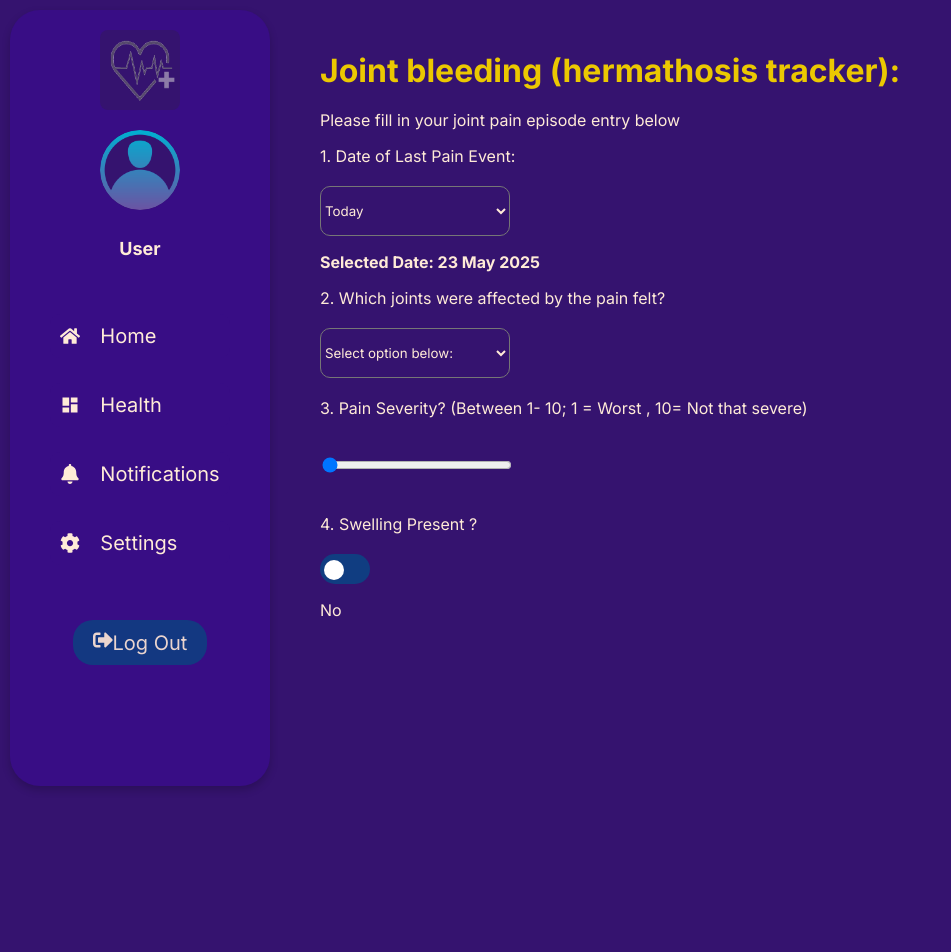
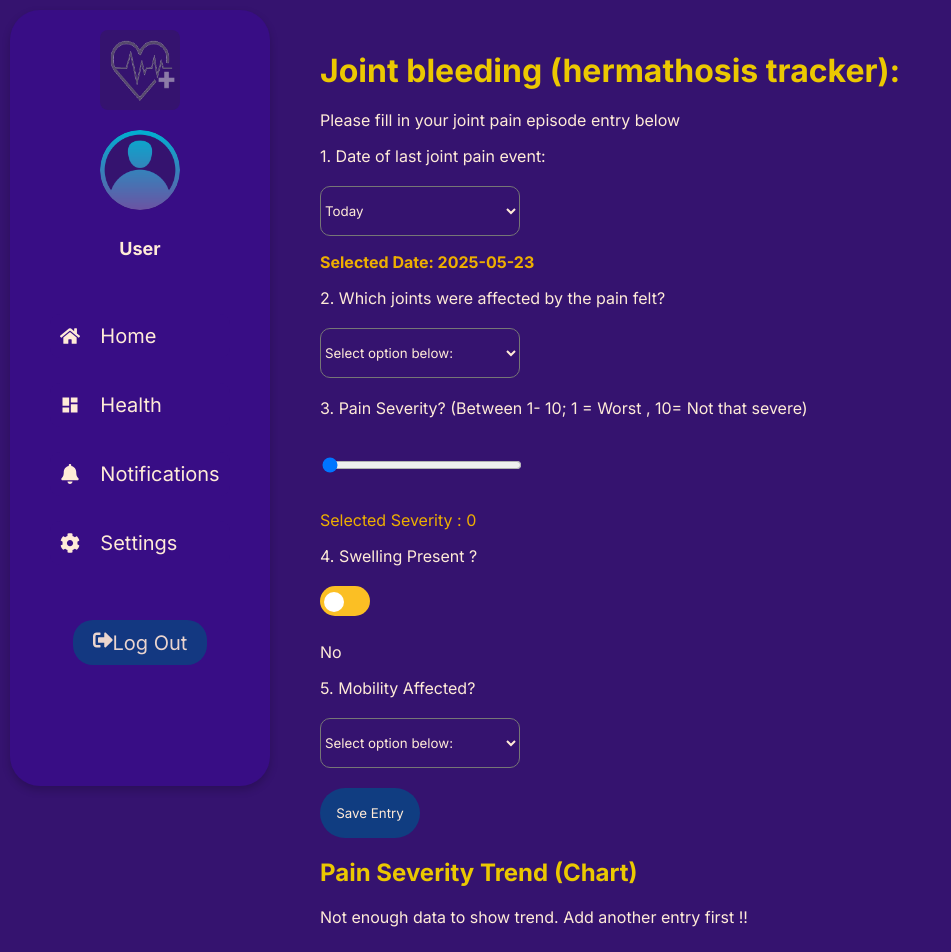
Before and after one commit to MaccccD/Haemophilia-Healthcare-App, a React (Create React App) app: page /JointPainTracker in a window 1280 px wide. Shown: the top 952 px of the page, without its empty margins (0-951 px from the left). Before the commit the page ends 800 px from the top, so only its background shows below. Built offline with nearby package versions, Linux system fonts and the light colour scheme; sample sign-in values are in the browser's storage; a web font is replaced by a local one.

Commit message:
Joint Pain Tracker Final Functionality Update
-Added a pain trends chart from React that shows users the trends of their joint pain, comparing their pain severity with the last date of their pain experience.

```diff
--- a/package.json
+++ b/package.json
@@ -15,6 +15,7 @@
     "react-loader-spinner": "^6.1.6",
     "react-router-dom": "^7.5.3",
     "react-scripts": "5.0.1",
+    "recharts": "^2.15.3",
     "web-vitals": "^2.1.4"
   },
   "scripts": {
--- a/src/Haemophilia Components/BleedingData.jsx
+++ b/src/Haemophilia Components/BleedingData.jsx
@@ -88,6 +88,7 @@ function BleedingData() {
 
        <p className='content'>8. Pain Level (1-10):</p>
        <input type='range' placeholder='1 being the worst, 10 being the least' className='setUp' min="1" max= "10" value={painLevel} onChange={(e)=> setPainLevel(e.target.value)} required/>
+       <p>Pain level : {painLevel}</p>
 
        <p className='content'>9. Additional Notes:</p>
        <textarea value={notes}   className= "setUp" onChange={(e)=> setNotes(e.target.value)} rows= "4" required/>
--- a/src/Haemophilia Components/JointPainTracker.jsx
+++ b/src/Haemophilia Components/JointPainTracker.jsx
@@ -1,15 +1,39 @@
-import React, { useState } from 'react'
+import React, { useEffect, useState } from 'react';
+import { LineChart, Line, XAxis, YAxis, CartesianGrid, Tooltip, ResponsiveContainer } from 'recharts';
+import LoadingScreen from '../Main Components/LoadingScreen';
 
 function JointPainTracker() {
-  const [painTrakcer, setPainTracker] = useState("");
   const [selectedTimeframe, setSelectedTimeframe] = useState("today");
-  const [painEvent, setPainEvent] = useState(0);
-  const[customDate, setCustomDate] = useState("")
-  const[jointsAffected, setAffectedJoints] = useState("");
-  const [painDuration, setPainDuration] = useState(0);
-  const[swelling, setSwelling] = useState(false);
+  const [customDate, setCustomDate] = useState("")
+  const [jointsAffected, setAffectedJoints] = useState("");
+  const [painSeverity, setPainSeverity] = useState(0);
+  const [swelling, setSwelling] = useState(false);
   const [mobility, setMobility] = useState("");
-  const[trigger, setTrigger] = useState("");
+  const [filledFields, setFilledFields] = useState(true);
+  const [painData, setPainData] = useState([]);
+  const [chartData, setChartData] = useState([]);
+  const [loading, setLoading] = useState(true);
+
+
+  useEffect(()=>{
+   const retrievedData =  JSON.parse(localStorage.getItem("JointPaintData")) || [];
+   console.log(retrievedData);
+   const timerDelay = setTimeout(()=>{
+    setLoading(false);
+   }, 2000)
+
+   const formattedData = retrievedData.map((entry, index)=>({
+    name: entry.customDate || entry.selectedTimeframe || `Entry ${index + 1}`, //shpw on the x-axis
+    severity: parseInt(entry.painSeverity), //shows on the y-axis
+   }));
+   //pass the forated data into the chart data state array variable:
+   setChartData(formattedData);
+    //cleanup func:
+    return () => clearTimeout(timerDelay);
+  }, []);
+  if(loading){
+    return <LoadingScreen/>
+    }
 
 
   const handleDateChange = (event) => { // handling changes from the date picker
@@ -21,7 +45,7 @@ function JointPainTracker() {
   const handleTimeFrameChange = (event) => {
     setSelectedTimeframe(event.target.value);
 
-    if(event.target.value != "custom"){
+    if(event.target.value !== "custom"){
       setCustomDate(""); // clearing the date if the picked wasn't the custom one
     }
   }
@@ -52,15 +76,45 @@ function JointPainTracker() {
 
     const date = new Date(today);
     date.setDate(today.getDate()  - daysAgo);
-    return date.toLocaleDateString('en-GB', {
-       day: '2-digit',
-       month: 'long',
-       year: 'numeric'
-    })
+    return date.toISOString().split("T")[0];
   };
 
   const handleSwelling = () =>{
     setSwelling(prev => !prev);
+  };
+
+  const handleJointPainTracker = () =>{ // here i'm basically uodating the chart based on the entry data that was oogged by ye user to show them their jont pain trends
+    if(!selectedTimeframe  || (selectedTimeframe === "custom" && !customDate) || !jointsAffected || !painSeverity || !swelling || !mobility){
+      alert("Please fill out all the various fields first !");
+      setFilledFields(false);
+      return;
+    };
+    const jointPainLog = {
+    date: getFinalDate(),
+    jointsAffected,
+    painSeverity: Number(painSeverity), //converting this to a number.
+    swelling,
+    mobility,
+  }
+    const updatedJointPainLogs = [...painData, jointPainLog]; // adding what the users logged in and storig in the state array available
+    setPainData(updatedJointPainLogs)
+    localStorage.setItem("JointPainData", JSON.stringify(updatedJointPainLogs));
+
+  const formattedData = updatedJointPainLogs.map((entry, index) => ({
+  name: entry.date || `Entry ${index + 1}`,
+  severity: parseInt(entry.painSeverity),
+  }));
+  setChartData(formattedData);
+
+  //clearing the fields after an entry has been saved :
+  setSelectedTimeframe("today");
+  setAffectedJoints("");
+  setMobility("");
+  setCustomDate("");
+  setSwelling(false);
+  setPainSeverity(5);
+  setFilledFields(true);
+
   };
 
   return (
@@ -68,9 +122,9 @@ function JointPainTracker() {
       <h1 className='heading'> Joint bleeding (hermathosis tracker):</h1>
       <p className='content'>Please fill in your joint pain episode entry below</p>
 
-      <label className='content'>1. Date of Last Pain Event:</label><br/><br/>
+      <label className='content'>1. Date of last joint  pain event:</label><br/><br/>
       <select value={selectedTimeframe} className='setUp' onChange={handleTimeFrameChange}>
-        <option value= "">Please select the correct pain event period:</option>
+        <option value="">Select the correct pain event period:</option>
         <option value="today">Today</option>
         <option value="yesterday">Yesterday</option>
         <option value="2">2 days ago</option>
@@ -81,11 +135,11 @@ function JointPainTracker() {
         <input type='date' value={customDate} onChange={handleDateChange}/>
       )}
 
-      <p><strong>Selected Date: {getFinalDate()}</strong></p>
+      <p className='emphasized-Text'><strong>Selected Date: {getFinalDate()}</strong></p>
 
       <label className='content'>2. Which joints were affected by the pain felt?</label><br/><br/>
       <select value={jointsAffected} className='setUp' onChange={(d)=> setAffectedJoints(d.target.value)}>
-       <option value= ""> Select option below:</option>
+       <option value= "">Select option below:</option>
        <option value= "Ankles">Knees (Hinge)</option>
        <option value= "Elbows">Elbows (Hinge)</option>
        <option value= "neck & wrist">Wrist(Pivot)</option>
@@ -93,14 +147,40 @@ function JointPainTracker() {
       </select>
        <br/><br/>
       <label className='content'>3. Pain Severity? (Between 1- 10; 1 = Worst , 10= Not that severe)</label><br/><br/>
-      <input type='range' className='setUp' min="1" max= "10" value={painDuration} onChange={(t)=> setPainDuration(t.target.value)} required/>
-      <br/><br/>
-      <label className='content'>4. Swelling Present ?</label><br/>
-      <label className='toggle-switch'>
+      <input type='range' className='setUp' min="1" max= "10" value={painSeverity} onChange={(t)=> setPainSeverity(t.target.value)} required/>
+      <br/>
+      <p className='emphasized-Text'> Selected Severity : {painSeverity}</p>
+      <label className='content'>4. Swelling Present ?</label><br/><br/>
+      <label className='toggle-switch'><br/>
       <input type='checkbox' checked= {swelling}  onChange={handleSwelling} />
       <span className='slider'/>
       </label>
-     <p>{swelling ? "Yes" : "No"}</p>
+      <p>{swelling ? "Yes" : "No"}</p>
+
+     <label className='content'>5. Mobility Affected?</label><br /><br/>
+     <select className='setUp' value={mobility} onChange={(m)=> setMobility(m.target.value)}>
+      <option value= "">Select option below:</option>
+      <option value="none">None</option>
+      <option value="limited">Limited</option>
+      <option value="Walking difficulty">Walking difficulty</option>
+     </select>
+      <br /><br/>
+      <button onClick={handleJointPainTracker} className='nextBtn'>Save Entry</button>
+
+      <h2 className='heading'>Pain Severity Trend (Chart)</h2>
+      {chartData.length > 1 ? (
+         <ResponsiveContainer width="100%" height={250}>
+         <LineChart data={chartData}>
+         <CartesianGrid strokeDasharray="3 3" />
+         <XAxis dataKey="name" />
+         <YAxis domain={[1, 10]} reversed /> {/* I  reversed so 1 is at the top (worst) */}
+         <Tooltip />
+         <Line type="monotone" dataKey="severity" stroke="#00FF00" activeDot={{ r: 8 }} />
+         </LineChart>
+         </ResponsiveContainer>
+      ): (
+     <p className='content'>Not enough data to show trend. Add another entry first !!</p>
+      )}
     </div>
   )
 }
--- a/src/Main Pages/Settings.jsx
+++ b/src/Main Pages/Settings.jsx
@@ -1,9 +1,16 @@
-import React, { useState } from 'react'
+import React, { useState } from 'react';
 
 function Settings() {
   const [toggleAppointments, setToggleAppoints] = useState(false);
+  const [theme, setCurrentTheme] = useState("DarkMode")
 
-
+  function toggleTheme(){
+    if(theme === "DarkMode"){
+      setCurrentTheme("LightMode")
+    } else{
+      setCurrentTheme("DarkMode");
+    }
+  }
 
   const handleAppointmentsToggle = () =>{
     setToggleAppoints(prev => !prev);
@@ -13,6 +20,7 @@ function Settings() {
       <h1 className='heading'>Settings:</h1>
 
       <label className='notif-Container'>Notifications</label>
+
     </div>
   )
 }
--- a/src/Styles/App.css
+++ b/src/Styles/App.css
@@ -48,7 +48,7 @@
 }
 .setUp {
   color: #FFEBD7;
-  width: 190px;
+  width: 200px;
   height: 50px;
   border-radius: 10px;
   gap: 20;
--- a/src/Styles/Health.css
+++ b/src/Styles/Health.css
@@ -189,6 +189,9 @@
 .bloodTests-Btn:hover{
   background-color: #09295a;
 }
+.emphasized-Text {
+  color: #EEAF00;
+}
 .haemophiliaResults-Btn {
   background-color: #103D81;
   display: block;
@@ -216,7 +219,6 @@
 }
 .toggle-switch {
   display: inline-block;
-  margin-top: 20px;
   position: relative;
   width: 50px;
   height: 30px;
@@ -229,7 +231,7 @@
 .slider {
   position: absolute;
   cursor: pointer;
-  background-color: #103D81;
+  background-color: #fbbf24;
   top: 0;
   left: 0;
   right: 0;
@@ -249,7 +251,7 @@
   border-radius: 50%;
 }
 input:checked + .slider {
-  background-color: #09295a;
+  background-color: green;
 }
 input:checked + .slider::before{
   transform: translateX(22px);
```
Also changed, not shown: 1 other file (tests, documents, lock files or other folders).
